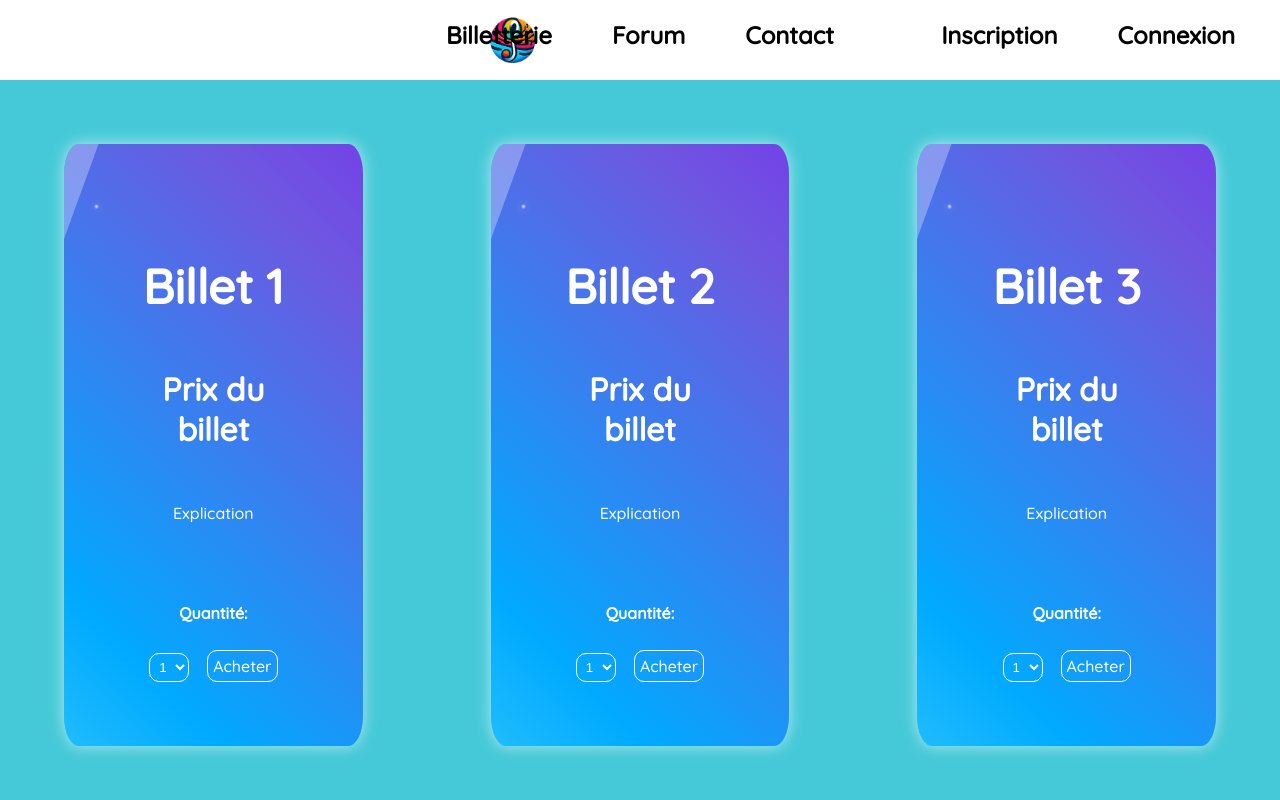
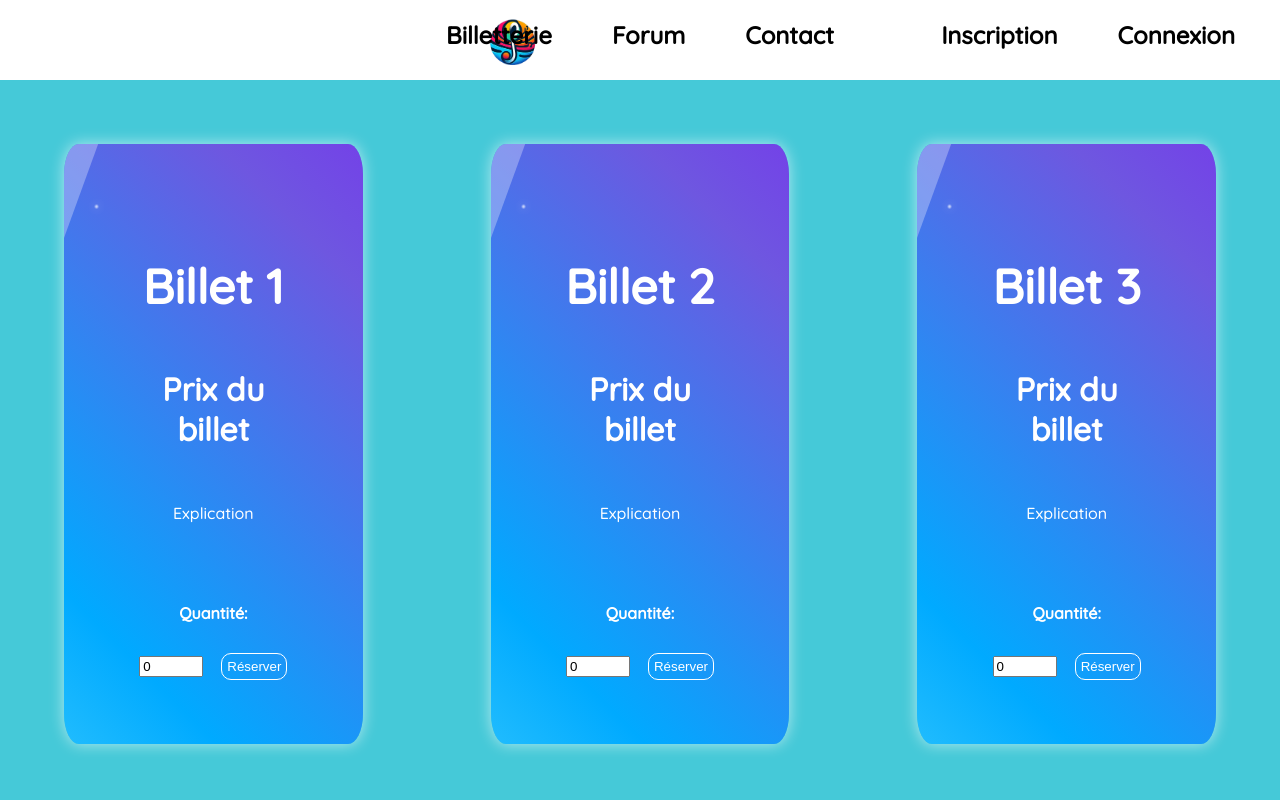
Before and after one commit to Nathanmarij/SAE301, a PHP site: page /billetterie.php in a window 1280 px wide. Run offline with PHP 8.4, Linux system fonts and the light colour scheme.

Commit message:
Update billetterie.php

```diff
--- a/sae301/billetterie.php
+++ b/sae301/billetterie.php
@@ -10,22 +10,16 @@
     <script src="js/script2.js"></script>
     <title>Unicert 2024 - Billeterie</title>
     <?php
-    include("config.php");
+include ("config.php");
 session_start();
 try {
-        $bdd = new PDO('mysql:host=' . $hote . ';port=' . $port . ';dbname=' . $nombase, $utilisateur, $mdp);
+$bdd = new PDO('mysql:host='.$hote.';port='.$port.';dbname='.$nombase , $utilisateur , $mdp);
 } catch (Exception $e) { // sinon
 die("erreur"); // ecrire 'erreur'
 }
 
 if (isset($_SESSION["user"])) { // si l'utilisateur est connecté
-        $iduser = $_SESSION["user"];
-        ?>
-        <h1>Vous êtes connecté</h1>
-        <a href="deconnexion.php">
-            <h1>deconnexion</h1>
-        </a>
-        <?php
+$iduser=$_SESSION["user"];
 $requete = 'SELECT id_user, nom, prenom FROM user WHERE id_user = :id';
 $statement = $bdd->prepare($requete);
 $statement->bindParam(':id', $iduser, PDO::PARAM_INT);
@@ -41,42 +35,28 @@
         <div class="header">
             <div class="btn-nav navbar">
                 <!-- Boutons de navigation -->
-                <a href="#actions">
-                    <h2>Billetterie</h2>
-                </a>
-                <a href="forum.php">
-                    <h2>Forum</h2>
-                </a>
-                <a href="#interventions">
-                    <h2>Contact</h2>
-                </a>
+                <a href="#actions"><h2>Billetterie</h2></a>
+                <a href="forum.php"><h2>Forum</h2></a>
+                <a href="#interventions"><h2>Contact</h2></a>
             </div>
             <div class="logo">
                 <!-- Logo -->
-                <a href="index.php">
                 <img src="image/logo.png" alt="UNICEF logo">
-                </a>
             </div>
             <div class="btn-nav compte">
-                <!-- Boutons d'inscription et de connexion -->
-                <?php
+                <!-- Boutons d'inscription et de connexion --><?php
                  if (isset($_SESSION["user"])) { // si l'utilisateur est connecté
                     $requete = 'SELECT id_user, nom, prenom FROM user WHERE id_user = :id';
                     $statement = $bdd->prepare($requete);
                     $statement->bindParam(':id', $iduser, PDO::PARAM_INT);
                     $statement->execute();
                     $identite = $statement->fetchAll(PDO::FETCH_ASSOC);
-                    $iduser = $_SESSION["user"];
-                    echo '<a href="deconnexion.php"><h2>Déconnexion</h2></a>';
-                } else { ?>
-                    <a href="inscription.php">
-                        <h2>Inscription</h2>
-                    </a>
-                    <a href="connexion.php">
-                        <h2>Connexion</h2>
-                    </a>
-                    <?php
-                } ?>
+                $iduser=$_SESSION["user"];
+                echo '<a href="deconnexion.php"><h2>Déconnexion</h2></a>';}
+                else {?>
+                <a href="inscription.php"><h2>Inscription</h2></a>
+                <a href="connexion.php"><h2>Connexion</h2></a><?php
+                }?>
 
 
             </div>
@@ -88,42 +68,30 @@
             <h5>Prix du billet</h5>
             <p>Explication</p>
             <label for="quantite-billet1">Quantité:</label>
-            <select id="quantite-billet1" name="quantite-billet1">
-                <option value="1">1</option>
-                <option value="2">2</option>
-                <option value="3">3</option>
-                <option value="4">4</option>
-                <option value="5">5</option>
-            </select>
-            <a href="confirmation.html" class="lien">Acheter<a>
+            <form method="POST" class="form" <?php echo isset($_SESSION["user"]) ? 'action="billetTraitement.php"' : 'action="inscription.php"'; ?>>
+            <input type="number" name="nb_places" id="nb_places" value="0" min="0" max="100"/>
+            <input type="HIDDEN" name="type" value="Apres-midi">
+            <input type="submit" id="submit" name="submit" value="Réserver" class="lien"></form>
         </article>
         <article class="billet">
             <h3>Billet 2</h3>
             <h5>Prix du billet</h5>
             <p>Explication</p>
             <label for="quantite-billet1">Quantité:</label>
-            <select id="quantite-billet1" name="quantite-billet1">
-                <option value="1">1</option>
-                <option value="2">2</option>
-                <option value="3">3</option>
-                <option value="4">4</option>
-                <option value="5">5</option>
-            </select>
-            <a href="confirmation.html" class="lien">Acheter<a>
+            <form method="POST" class="form" <?php echo isset($_SESSION["user"]) ? 'action="billetTraitement.php"' : 'action="inscription.php"'; ?>>
+            <input type="number" name="nb_places" id="nb_places" value="0" min="0" max="100"/>
+            <input type="HIDDEN" name="type" value="Soiree">
+            <input type="submit" id="submit" name="submit" value="Réserver" class="lien"></form>
         </article>
         <article class="billet">
             <h3>Billet 3</h3>
             <h5>Prix du billet</h5>
             <p>Explication</p>
             <label for="quantite-billet1">Quantité:</label>
-            <select id="quantite-billet1" name="quantite-billet1">
-                <option value="1">1</option>
-                <option value="2">2</option>
-                <option value="3">3</option>
-                <option value="4">4</option>
-                <option value="5">5</option>
-            </select>
-            <a href="confirmation.html" class="lien">Acheter<a>
+            <form method="POST" class="form" <?php echo isset($_SESSION["user"]) ? 'action="billetTraitement.php"' : 'action="inscription.php"'; ?>>
+            <input type="number" name="nb_places" id="nb_places" value="0" min="0" max="100"/>
+            <input type="HIDDEN" name="type" value="Journee">
+            <input type="submit" id="submit" name="submit" value="Réserver" class="lien"></form>
         </article>
     </section>
     <footer>
```
Lines whose indentation alone changed are shown as unchanged.
